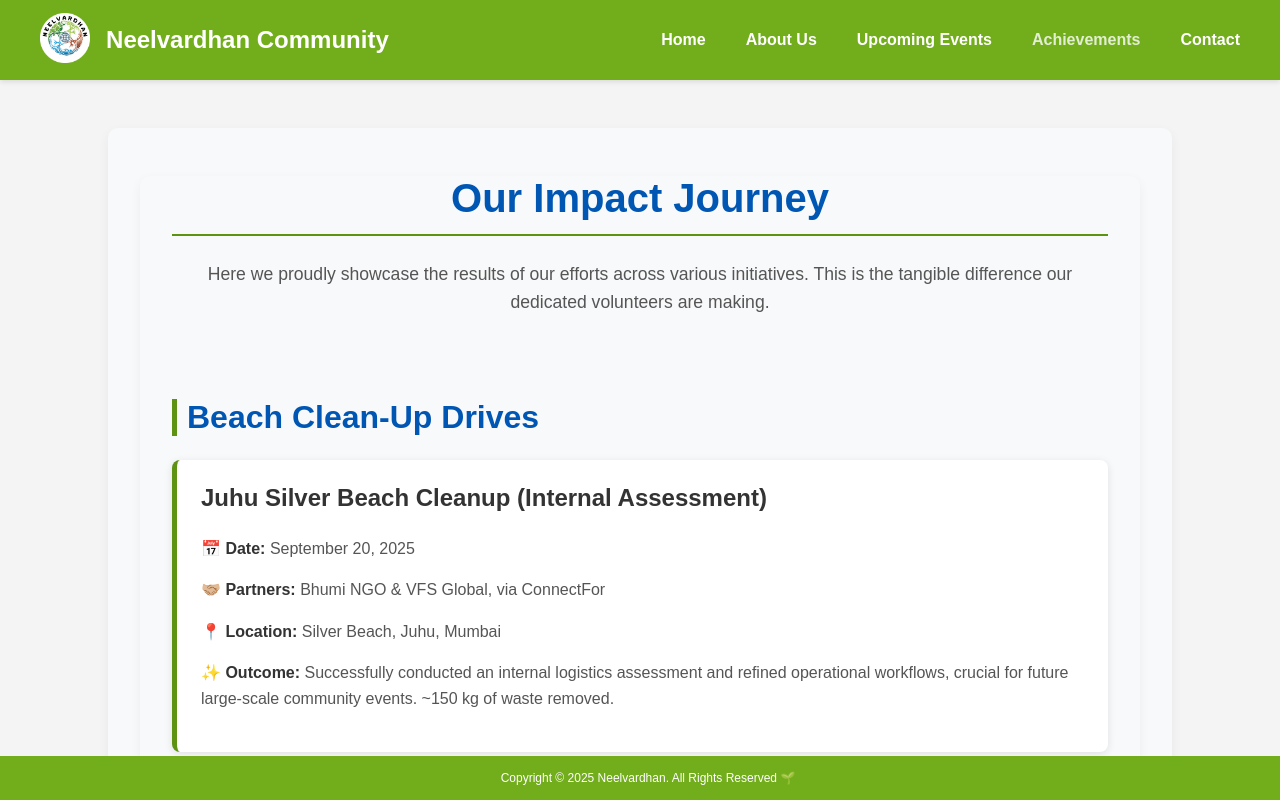
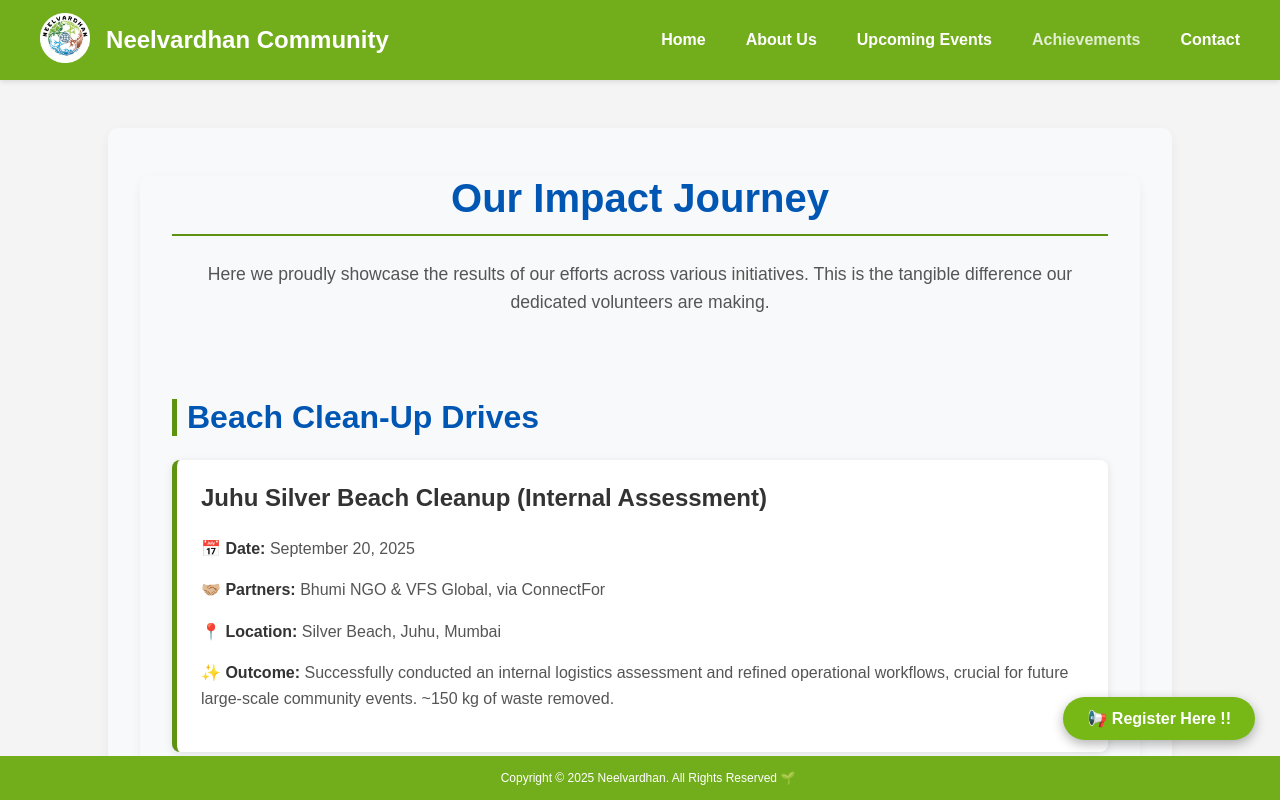
Before and after one commit to OG-DHRUV-1002/dns-website, a React (Create React App) app: page /achievements in a window 1280 px wide. Shown: the top 800 px of the page. Built offline with nearby package versions, Linux system fonts and the light colour scheme.

Commit message:
Update Achievements.js

```diff
--- a/src/pages/Achievements.js
+++ b/src/pages/Achievements.js
@@ -91,6 +91,8 @@ const Achievements = () => {
           )}
         </section>
       ))}
+  <FloatingRegisterButton />
+
     </div>
   );
 };
```
